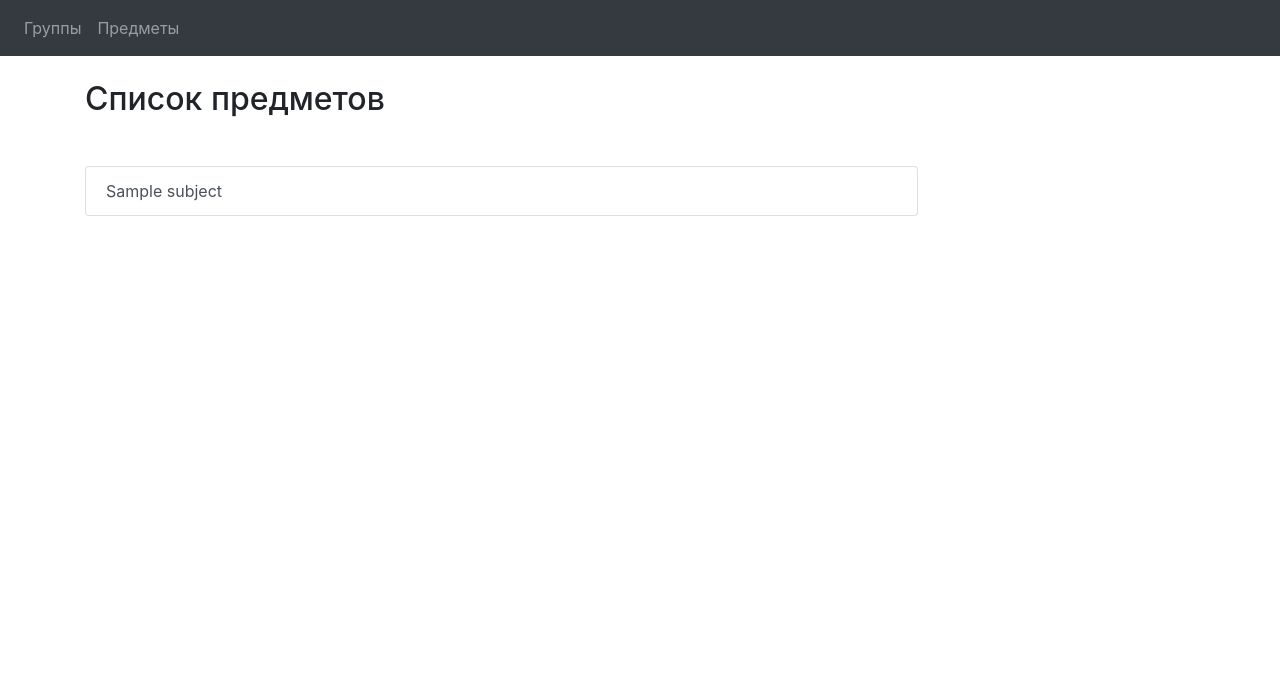
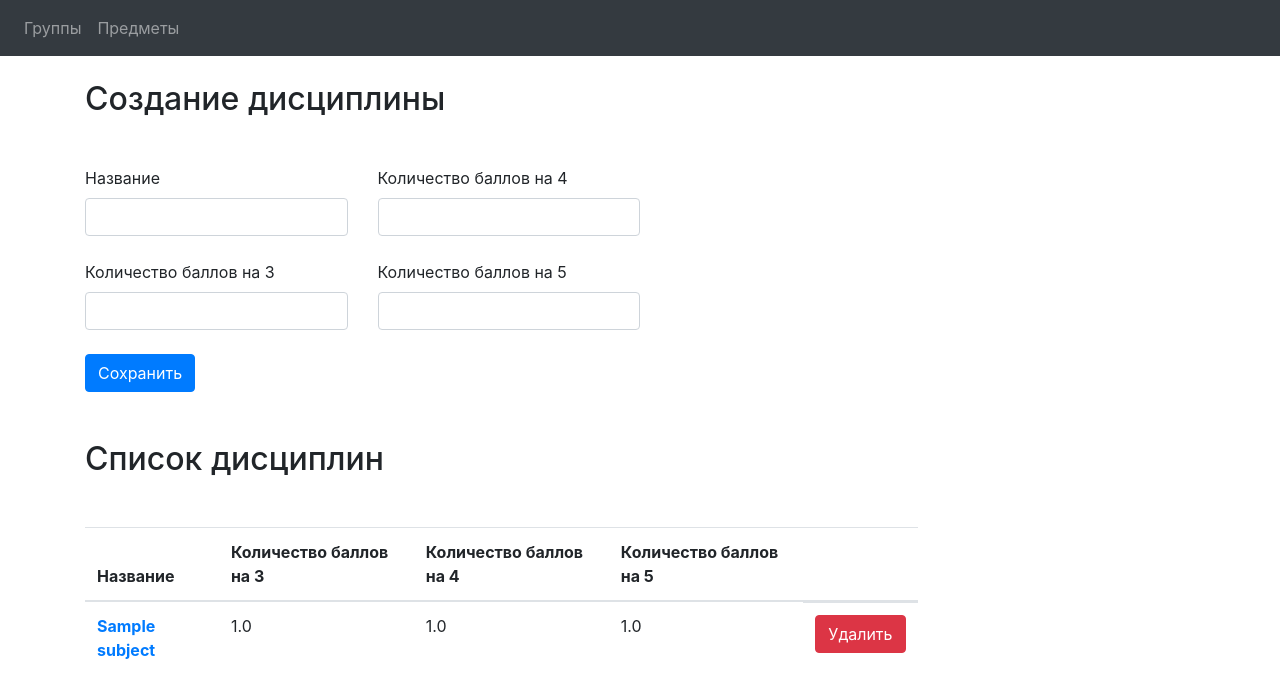
Before and after one commit to 3crabs/class-book, a Django app: page /subjects/ in a window 1280 px wide. Shown: the top 698 px of the page. Run offline with Django 3.2, Linux system fonts and the light colour scheme; tables that the repository leaves empty hold one stand-in row (values such as "Sample post"); some libraries are stand-ins or nearby versions.

Commit message:
add and delete subject

```diff
--- a/groups/urls.py
+++ b/groups/urls.py
@@ -5,4 +5,5 @@ from groups import views
 urlpatterns = [
     url(r'^$', views.groups, name='groups'),
     url(r'^(?P<pk>\d+)$', views.group, name='group'),
+    url(r'^(?P<pk>\d+)/students$', views.group_students, name='group_students'),
 ]
--- a/subjects/urls.py
+++ b/subjects/urls.py
@@ -5,4 +5,6 @@ from . import views
 urlpatterns = [
     url(r'^$', views.subjects, name='subjects'),
     url(r'^(?P<pk>\d+)$', views.subject, name='subject'),
+    url(r'^(?P<pk>\d+)/tasks$', views.subject_tasks, name='subject_tasks'),
+    url(r'^(?P<pk>\d+)/lessons$', views.subject_lessons, name='subject_lessons'),
 ]
--- a/subjects/views.py
+++ b/subjects/views.py
@@ -1,6 +1,6 @@
 from django.shortcuts import render
 
-from subjects.models import Subject
+from subjects.models import Subject, Task, Lesson
 
 
 def subjects(request):
@@ -26,3 +26,27 @@ def subject(request, pk):
 
     subject = Subject.objects.get(id=pk)
     return render(request, 'subjects/info.html', locals())
+
+
+def subject_tasks(request, pk):
+    if request.POST:
+        item = Task(
+            name=request.POST['name'],
+            deadline=request.POST['deadline'],
+            subject_id=pk,
+        )
+        item.save()
+    group = Subject.objects.get(id=pk)
+    return render(request, 'subjects/info.html', locals())
+
+
+def subject_lessons(request, pk):
+    if request.POST:
+        item = Lesson(
+            name=request.POST['name'],
+            date=request.POST['date'],
+            subject_id=pk,
+        )
+        item.save()
+    group = Subject.objects.get(id=pk)
+    return render(request, 'subjects/info.html', locals())
--- a/templates/subjects/index.html
+++ b/templates/subjects/index.html
@@ -3,13 +3,64 @@
 {% block content %}
 
     <div class="container">
-        <h2 class="mb-5">Список предметов</h2>
-        <div class="list-group w-75">
+        <h2 class="mb-5">Создание дисциплины</h2>
+        <form class="w-50" action="" method="post">
+            {% csrf_token %}
+            <div class="row mb-4">
+                <div class="col">
+                    <label for="subjectName">Название</label>
+                    <input type="text" class="form-control" id="subjectName" name="name">
+                </div>
+                <div class="col">
+                    <label for="level4">Количество баллов на 4</label>
+                    <input type="number" class="form-control" id="level4" name="level_4">
+                </div>
+            </div>
+            <div class="row mb-4">
+                <div class="col">
+                    <label for="level3">Количество баллов на 3</label>
+                    <input type="number" class="form-control" id="level3" name="level_3">
+                </div>
+                <div class="col">
+                    <label for="level5">Количество баллов на 5</label>
+                    <input type="number" class="form-control" id="level5" name="level_5">
+                </div>
+            </div>
+            <button type="submit" class="btn btn-primary">Сохранить</button>
+        </form>
+    </div>
+
+    <div class="container mt-5">
+        <h2 class="mb-5">Список дисциплин</h2>
+        <table class="table w-75">
+            <thead>
+            <tr>
+                <th scope="col">Название</th>
+                <th scope="col">Количество баллов на 3</th>
+                <th scope="col">Количество баллов на 4</th>
+                <th scope="col">Количество баллов на 5</th>
+                <th scope="col"></th>
+            </tr>
+            </thead>
+            <tbody>
             {% for subject in object_list %}
-                <a href="/subjects/{{ subject.id }}"
-                   class="list-group-item list-group-item-action">{{ subject.name }}</a>
+                <tr>
+                    <th scope="row"><a href="/subjects/">{{ subject.name }}</a></th>
+                    <td>{{ subject.level_3 }}</td>
+                    <td>{{ subject.level_4 }}</td>
+                    <td>{{ subject.level_5 }}</td>
+                    <td class="d-flex justify-content-end">
+                        <form action="/subjects/{{ subject.id }}" method="post">
+                            {% csrf_token %}
+                            {#                  <button type="submit" class="btn btn-warning" name="put" value="{{ item.id }}">Изменить</button>#}
+                            <button type="submit" class="btn btn-danger" name="delete" value="{{ subject.id }}">Удалить
+                            </button>
+                        </form>
+                    </td>
+                </tr>
             {% endfor %}
-        </div>
+            </tbody>
+        </table>
     </div>
 
 {% endblock %}
```
Also changed, not shown: groups/views.py (+13 -1 lines).
